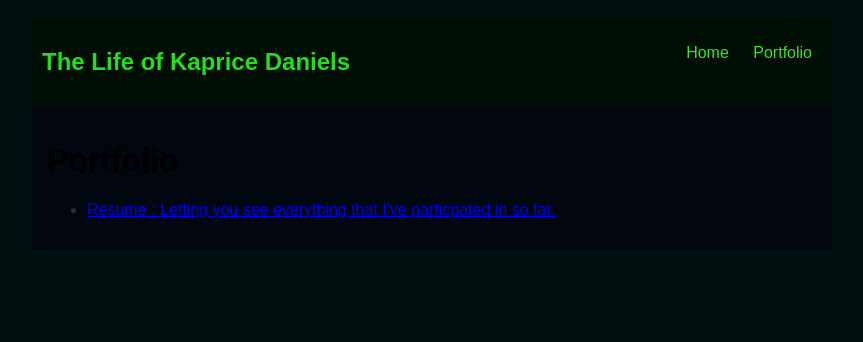
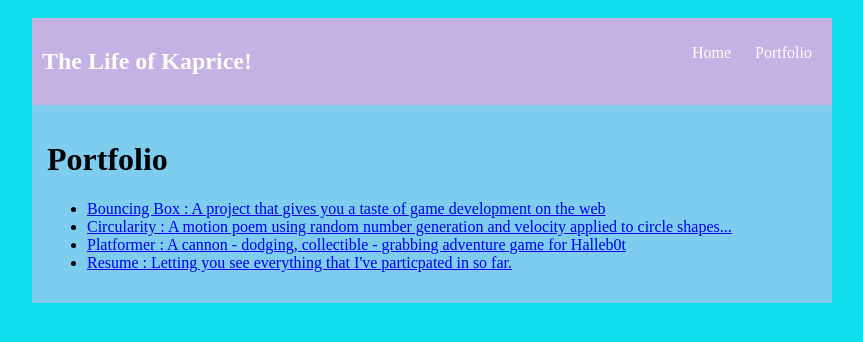
Before and after one commit to kaprice4/Kaprice4.github.io, a plain HTML site: page portfolio.html in a window 1280 px wide. Shown: the whole page, without its empty margins (208-1071 px from the left). Drawn offline with Linux system fonts and the light colour scheme.

Commit message:
add portfolio.html file

```diff
--- a/portfolio.html
+++ b/portfolio.html
@@ -4,10 +4,10 @@
         <title> Kaprice's Astonishing Website  </title>
         <style type="text/css">
             body {
-                background: rgb(2, 16, 17);
-                color: rgb(45, 45, 45);
+                background: rgb(17, 222, 236);
+                color:white);
                 padding: 10px;
-                font-family: arial;
+                font-family:'Times New Roman';
             }
             header {
                 font-size: 1.5em;
@@ -17,11 +17,12 @@
             #all-contents {
                 max-width: 800px;
                 margin: auto;
+                background-color:rgb(197, 178, 228)
             }
 
             /* navigation menu */
             nav {
-                background: rgb(1, 14, 3);
+                background-color: rgb(197, 178, 238));
                 margin: 0 auto;
                 display: flex;
                 padding: 10px;
@@ -34,7 +35,7 @@
             h1 {
                 display: flex;
                 align-items: center;
-                color: rgb(39, 219, 33);
+                color: white;
                 flex: 1;
             }
             #nav-ul {
@@ -46,12 +47,12 @@
             }
             .nav-a {
                 text-decoration: none;
-                color: rgb(64, 224, 43);
+                color:white;
             }
 
             /* main container area beneath menu */
             main {
-                background: rgb(2, 6, 15);
+                background: rgb(126, 204, 238);
                 display: flex;
             }
             .content {
@@ -67,14 +68,14 @@
          }
 
          #portfolio li {
-             background: #fff;
+             background: rgb(246, 250, 6);
              padding: 10px;
              border-radius: 10px;
              margin-bottom: 10px;
          }
 
          #portfolio li:hover {
-             background: #eee;
+             background: rgb(14, 152, 233);
          }
 
          #portfolio a {
@@ -88,7 +89,7 @@
     <body>
       <div id="all-contents">
         <nav>
-            <h1>The Life of Kaprice Daniels </h1>
+            <h1>The Life of Kaprice! </h1>
                 <ul id="nav-ul">
                     <li class="nav-li">
                     <a class="nav-a" href="index.html">Home</a>
@@ -102,7 +103,10 @@
            <div class="content">
                <h1> Portfolio </h1>
                <ul id="Portfolio">
-                <li><a href="https://mail.google.com/mail/u/0?ui=2&ik=1a6d9141c4&attid=0.1.1&permmsgid=msg-f:1723703053479297860&th=17ebd2cb68e3c344&view=fimg&fur=ip&sz=s0-l75-ft&attbid=ANGjdJ__GT0wr22_ZjPIZngoV8yQYXWz3h2aAr3GoDbY04-LPvqCXGpiz0_Pb5FSEIq-BRJhMMNyf5kml0TFAinjof3--QWVInIeqclHrBJxAKH0InfzYu43yTmu9iQ&disp=emb">Resume : Letting you see everything that I've particpated in so far.</a></li>
+                <li><a href="projects/bouncing-box/">Bouncing Box : A project that gives you a taste of game development on the web </a></li>
+                <li><a href="projects/circularity/">Circularity : A motion poem using random number generation and velocity applied to circle shapes...</a></li>
+                <li><a href="projects/platformer/">Platformer : A cannon - dodging, collectible - grabbing adventure game for Halleb0t</a></li>
+                <li><a href="https://docs.google.com/document/d/1s2fbf-5hs_lFDQ9j8SI4Gr2wm39jHX0_Tq9Lt0piTeU/edit#heading=h.aagfqklm9zwt">Resume : Letting you see everything that I've particpated in so far.</a></li>
               </ul>
            </div>
        </main>
```
Also changed, not shown: index.html (+11 -6 lines), rain.jpeg (added), rainbow.jpeg (added).
